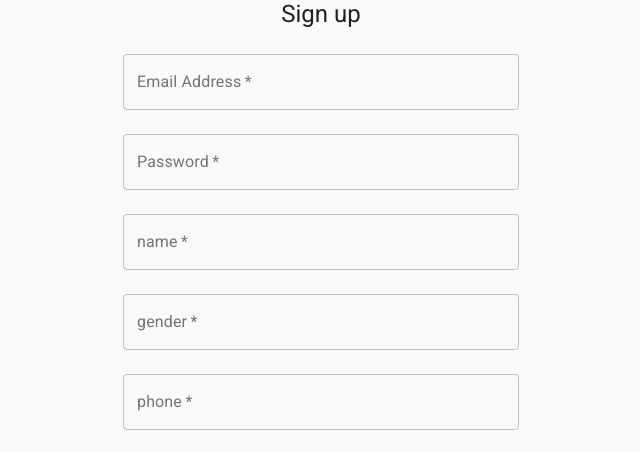
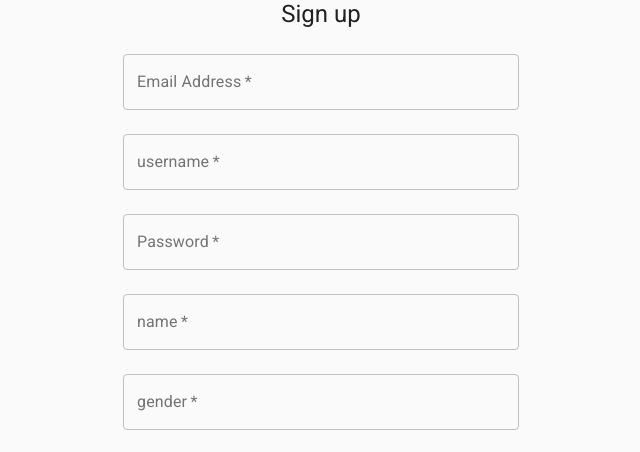
Before and after one commit to Moonseonhyeon/arueTest, a React (Create React App) app: page / in a window 1280 px wide. Shown: the part 1400-1852 px from the top of the page, without its empty margins (319-959 px from the left). Built offline with nearby package versions, Linux system fonts and the light colour scheme.

Commit message:
SignUp 수정

```diff
--- a/src/SignUp.js
+++ b/src/SignUp.js
@@ -76,6 +76,17 @@ export default function SignIn() {
             margin="normal"
             required
             fullWidth
+            id="username"
+            label="username"
+            name="username"
+            autoComplete="username"
+            autoFocus
+          />
+          <TextField
+            variant="outlined"
+            margin="normal"
+            required
+            fullWidth
             name="password"
             label="Password"
             type="password"
@@ -102,17 +113,6 @@ export default function SignIn() {
             label="gender"
             name="gender"
             autoComplete="gender"
-            autoFocus
-          />
-          <TextField
-            variant="outlined"
-            margin="normal"
-            required
-            fullWidth
-            id="phone"
-            label="phone"
-            name="phone"
-            autoComplete="phone"
             autoFocus
           />
           <TextField
```
